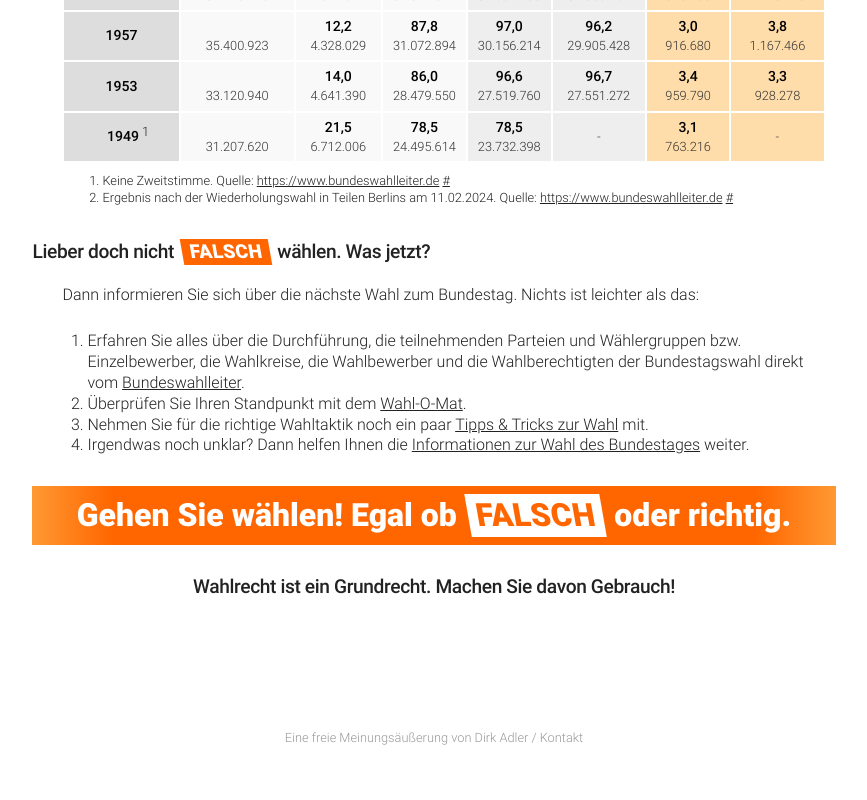
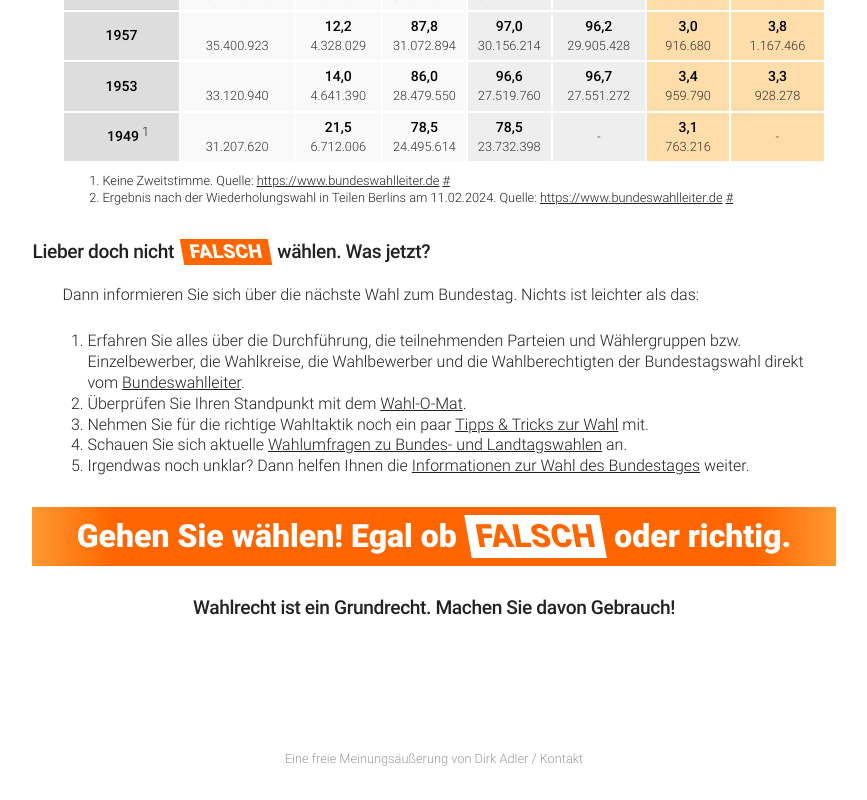
Before and after one commit to dirx/falsch-waehlen.de, a plain HTML site: page sie.html in a window 1280 px wide. Shown: the part 1989-2789 px from the top of the page, without its empty margins (206-1073 px from the left). Drawn offline with Linux system fonts and the light colour scheme.

Commit message:
chore: add link to dawum.de

```diff
--- a/sie.html
+++ b/sie.html
@@ -590,6 +590,7 @@
             <li>Überprüfen Sie Ihren Standpunkt mit dem <a href="https://www.wahl-o-mat.de" target="_blank">Wahl-O-Mat</a>.</li>
             <li>Nehmen Sie für die richtige Wahltaktik noch ein paar <a href="https://www.wahlrecht.de" target="_blank">Tipps &amp; Tricks zur Wahl</a> mit.
             </li>
+            <li>Schauen Sie sich aktuelle <a href="https://dawum.de/">Wahlumfragen zu Bundes- und Landtagswahlen</a> an.</li>
             <li>Irgendwas noch unklar? Dann helfen Ihnen die <a href="https://www.bundestag.de/bundestagswahl" target="_blank">Informationen zur Wahl des Bundestages</a>
                 weiter.
             </li>
```
Also changed, not shown: index.html (+1 -0 lines).
